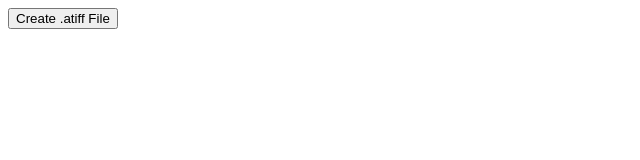
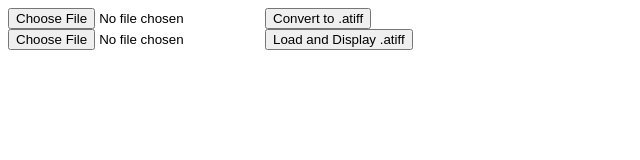
Before and after one commit to Eyx4/ATIFF, a plain HTML site: page index.html in a window 1280 px wide. Shown: the whole page, without its empty margins (0-640 px from the left). Drawn offline with Linux system fonts and the light colour scheme.

Commit message:
Update index.html
alpha 0.06

```diff
--- a/index.html
+++ b/index.html
@@ -1,38 +1,54 @@
 <!DOCTYPE html>
 <html>
 <head>
-    <title>Create .atiff File</title>
+    <title>Image to Custom Binary File</title>
 </head>
 <body>
-    <button onclick="createAtiffFile()">Create .atiff File</button>
+    <input type="file" id="fileInput" accept="image/*">
+    <button onclick="convertImageToAtiff()">Convert to .atiff</button>
+    <br>
+    <input type="file" id="binaryFileInput" accept=".bin">
+    <button onclick="loadAndDisplayFile()">Load and Display .atiff</button>
+    <div id="fileContent" style="white-space: pre-wrap;"></div>
 
     <script>
-        function createAtiffFile() {
-            const pixelData = [
-                0xFF0000, // Red pixel
-                0x00FF00, // Green pixel
-                0x0000FF  // Blue pixel
-            ];
+        function convertImageToAtiff() {
+            const fileInput = document.getElementById('fileInput');
 
-            const header = new Uint8Array([
-                0x41, 0x54, 0x49, 0x46, 0x46, // "ATIFF" magic number
-                0x00, 0x00, 0x00, 0x0C,       // File size (excluding header) = 12 bytes
-                0x00, 0x00, 0x00, 0x03        // Number of pixels = 3
-            ]);
-
-            const pixelBytes = new Uint8Array(pixelData.length * 3); // Each pixel is 3 bytes (RGB)
-            for (let i = 0; i < pixelData.length; i++) {
-                const red = (pixelData[i] >> 16) & 0xFF;
-                const green = (pixelData[i] >> 8) & 0xFF;
-                const blue = pixelData[i] & 0xFF;
-                const offset = i * 3;
-                pixelBytes[offset] = red;
-                pixelBytes[offset + 1] = green;
-                pixelBytes[offset + 2] = blue;
+            if (fileInput.files.length === 0) {
+                alert('Please select an image file.');
+                return;
             }
 
-            const blob = new Blob([header, pixelBytes], { type: 'application/octet-stream' });
+            const file = fileInput.files[0];
+            const reader = new FileReader();
 
+            reader.onload = function(event) {
+                const img = new Image();
+                img.onload = function() {
+                    const canvas = document.createElement('canvas');
+                    canvas.width = img.width;
+                    canvas.height = img.height;
+                    const ctx = canvas.getContext('2d');
+                    ctx.drawImage(img, 0, 0);
+
+                    // Simulate conversion to .atiff data (in this case, a base64 representation)
+                    const atiffData = canvas.toDataURL('image/tiff'); // Use 'image/tiff' for demonstration
+
+                    // Create a Blob from the data URL (remove the MIME type prefix)
+                    const blobData = atob(atiffData.split(',')[1]); // Decode base64 data
+                    const arrayBuffer = new ArrayBuffer(blobData.length);
+                    const uint8Array = new Uint8Array(arrayBuffer);
+
+                    // Convert binary string to Uint8Array
+                    for (let i = 0; i < blobData.length; i++) {
+                        uint8Array[i] = blobData.charCodeAt(i);
+                    }
+
+                    // Create Blob from Uint8Array and specify the MIME type
+                    const blob = new Blob([uint8Array], { type: 'application/octet-stream' });
+
+                    // Automatically download the converted file
                     const downloadLink = document.createElement('a');
                     downloadLink.href = URL.createObjectURL(blob);
                     downloadLink.download = 'image.atiff';
@@ -40,6 +56,61 @@
                     document.body.appendChild(downloadLink);
                     downloadLink.click();
                     document.body.removeChild(downloadLink);
+                };
+
+                img.src = event.target.result;
+            };
+
+            reader.readAsDataURL(file);
+        }
+
+        function loadAndDisplayFile() {
+            const binaryFileInput = document.getElementById('binaryFileInput');
+
+            if (binaryFileInput.files.length === 0) {
+                alert('Please select a binary file.');
+                return;
+            }
+
+            const file = binaryFileInput.files[0];
+            const reader = new FileReader();
+
+            reader.onload = function(event) {
+                const arrayBuffer = event.target.result;
+                const dataView = new DataView(arrayBuffer);
+
+                // Read and display file header (assuming it's structured as in the conversion example)
+                const magicNumber = String.fromCharCode(
+                    dataView.getUint8(0),
+                    dataView.getUint8(1),
+                    dataView.getUint8(2),
+                    dataView.getUint8(3),
+                    dataView.getUint8(4)
+                );
+
+                const fileSize = dataView.getUint32(5, true);
+                const numPixels = dataView.getUint32(9, true);
+
+                let fileContent = `Magic Number: ${magicNumber}\n`;
+                fileContent += `File Size (excluding header): ${fileSize} bytes\n`;
+                fileContent += `Number of Pixels: ${numPixels}\n\n`;
+
+                // Read and display some pixel data (assuming each pixel is represented by 3 bytes)
+                const pixelDataStartIndex = 13;
+                for (let i = 0; i < Math.min(numPixels, 3); i++) {
+                    const offset = pixelDataStartIndex + (i * 3);
+                    const red = dataView.getUint8(offset);
+                    const green = dataView.getUint8(offset + 1);
+                    const blue = dataView.getUint8(offset + 2);
+                    fileContent += `Pixel ${i + 1}: RGB(${red}, ${green}, ${blue})\n`;
+                }
+
+                // Display the file content on the webpage
+                const fileContentElement = document.getElementById('fileContent');
+                fileContentElement.textContent = fileContent;
+            };
+
+            reader.readAsArrayBuffer(file);
         }
     </script>
 </body>
```
Lines whose indentation alone changed are shown as unchanged.
